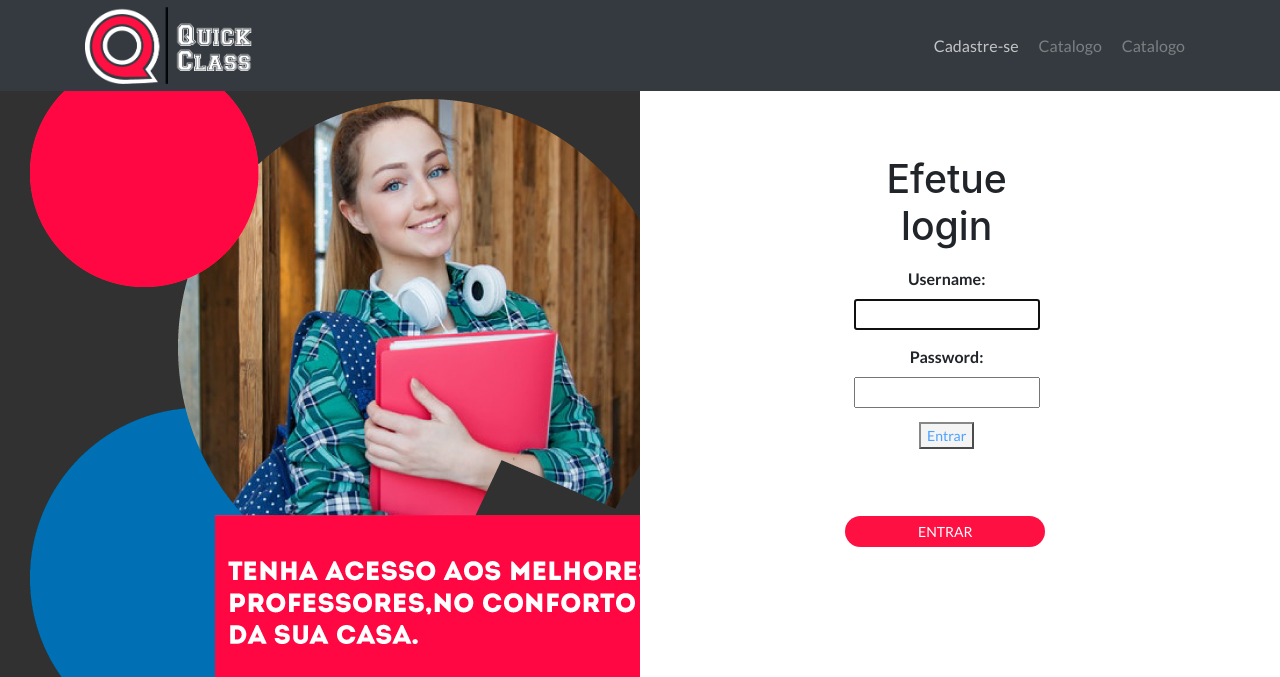
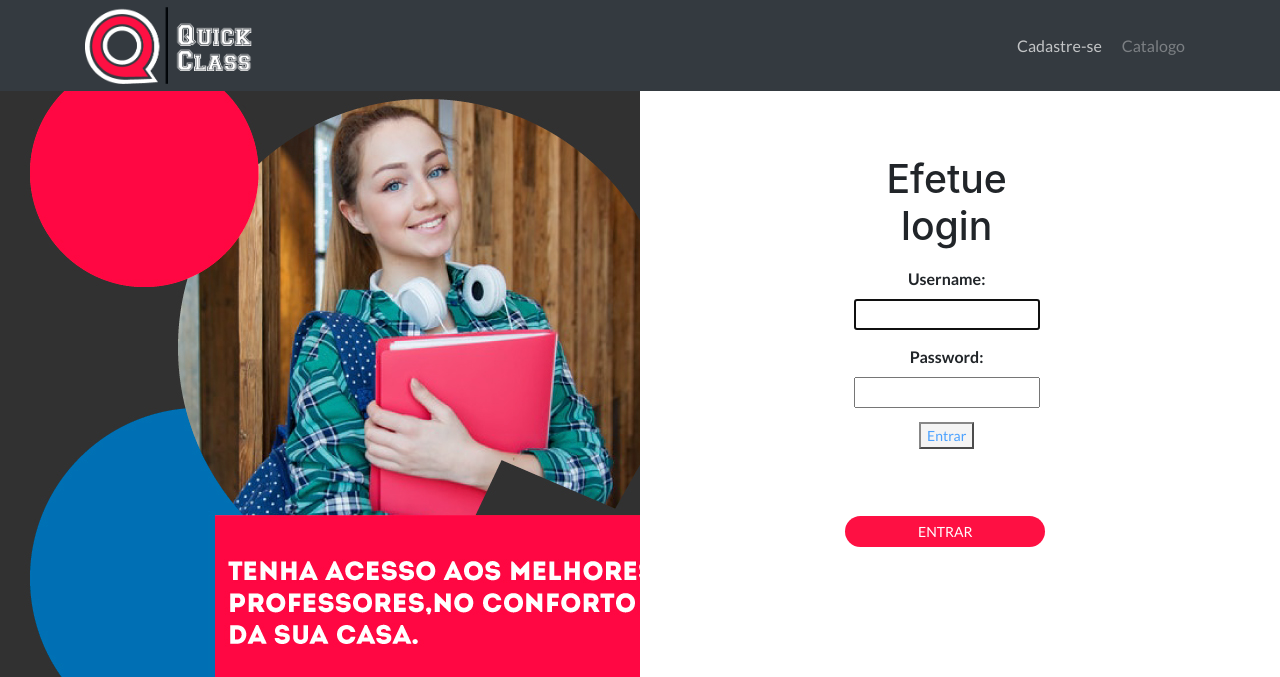
Before and after one commit to AlanJaeger/Interface-Upcoaching, a Django app: page /login/ in a window 1280 px wide. Shown: the top 677 px of the page. Run offline with Django 3.2, Linux system fonts and the light colour scheme; some libraries are stand-ins or nearby versions; some web fonts are replaced.

```diff
--- a/quick/index/templates/index/login.html
+++ b/quick/index/templates/index/login.html
@@ -67,11 +67,6 @@
                 <li class="nav-item">
                     <a class="nav-link" href="#" style="font-size:16px">Catalogo</a>
                 </li>
-
-                <li class="nav-item">
-                  <a class="nav-link" href="#" style="font-size:16px">Catalogo</a>
-                </li>
-
 
             </ul>
         </div>
```
Also changed, not shown: quick/index/templates/index/index.html (+10 -4 lines), quick/db.sqlite3.
